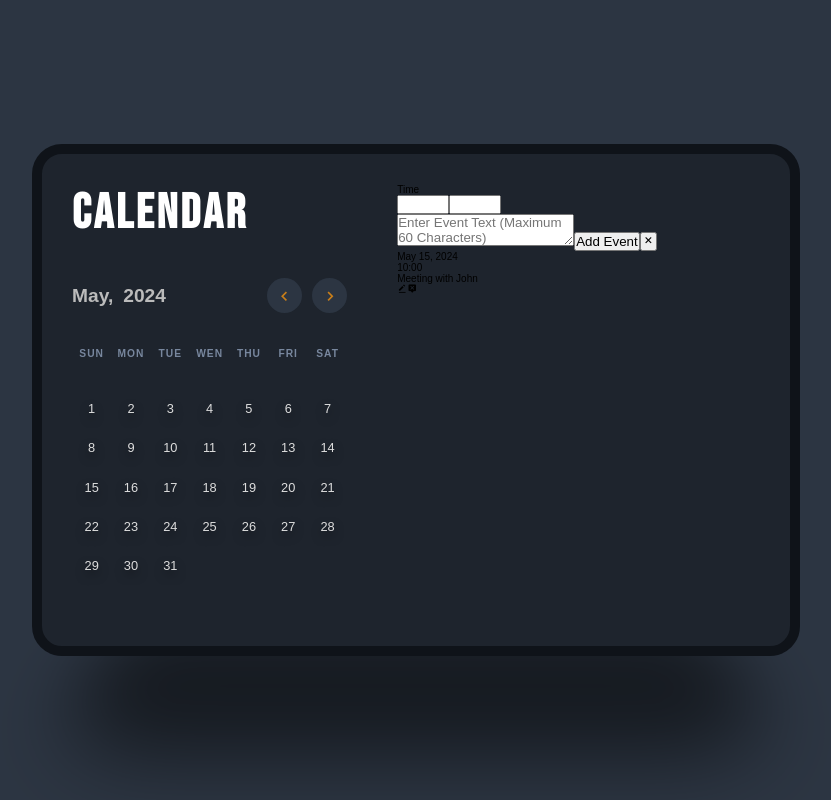
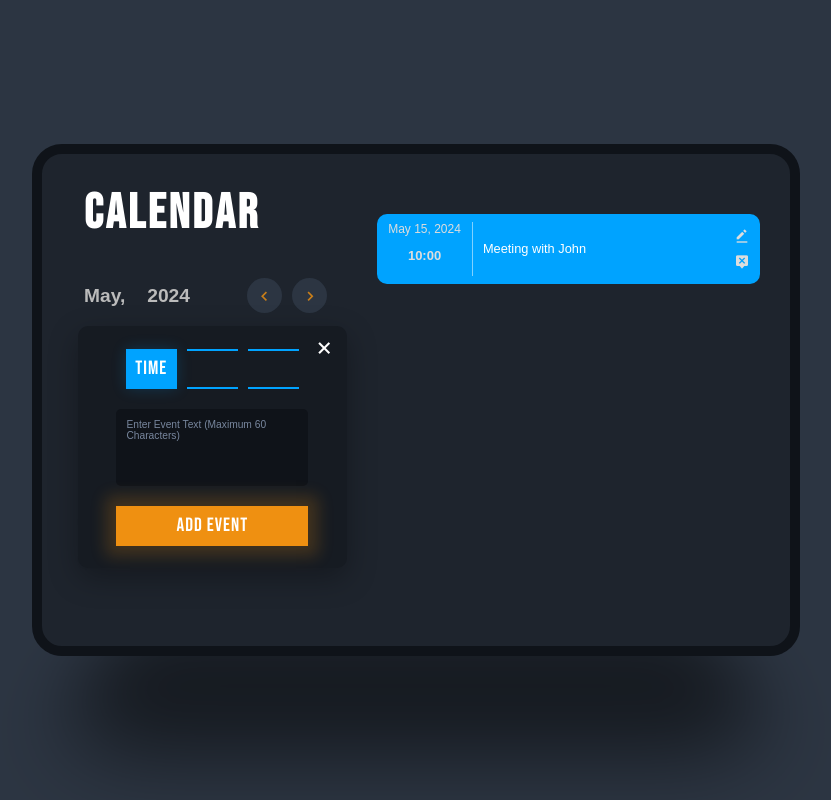
Before and after one commit to xxpalinxx/calendar-app, a React (Vite) app: page / in a window 1280 px wide. Shown: the whole page, without its empty margins (224-1055 px from the left). Built offline with nearby package versions, Linux system fonts and the light colour scheme; a web font is replaced by a local one.

Commit message:
estilos terminados, pasamos a funcionalidad

```diff
--- a/src/Components/CalendarApp.css
+++ b/src/Components/CalendarApp.css
@@ -34,6 +34,7 @@
     font-size: clamp(4rem,3.8cqi,7rem);
     color: #fff;
     letter-spacing: 0.3rem;
+    padding-left: 1.2rem;
 }
 
 .navigate-date {
@@ -46,6 +47,7 @@
 .navigate-date h2 {
     font-size: clamp(1.5rem,1.5cqi,2.5rem);
     color: #bbb;
+    padding-left: 1.2rem;
 }
 
 .buttons {
@@ -98,5 +100,182 @@
     align-items: center;
     color: #ddd;
     cursor: pointer;
-    text-shadow: 0 .5rem 1rem rgba(0, 0, 0, 0.5);
+    text-shadow: 0 .5rem 1rem rgba(0, 0, 0, 0.2);
 }
+
+.current-day {
+    background-color: #ef9011;
+    border-radius: 50%;
+    box-shadow: 0 0 1.5rem rgba(239, 144, 17, 0.3);
+}
+
+.events {
+    width: 60%;
+    height: 100%;
+    padding: 3rem 0;
+}
+
+/* analizar */
+.event-popup {
+    position: absolute;
+    top: 35%;
+    left: 3.6rem;
+    background-color: #161b22;
+    width: clamp(26rem,21cqi,42rem);
+    aspect-ratio: 10 / 9;
+    border-radius: 1rem;
+    box-shadow: 0 1rem 3rem rgba(0, 0, 0, 0.3);
+    display: flex;
+    flex-direction: column;
+    justify-content: center;
+    align-items: center;
+    row-gap: 2rem;
+}
+
+.time-input {
+    display: flex;
+    column-gap: 1rem;
+}
+
+.event-popup-time {
+    width: clamp(4rem,4cqi,7rem);
+    background-color: #00a3ff;
+    color: #fff;
+    font-family: "Bebas Neue", sans-serif;
+    font-size: clamp(1.5rem,1.5cqi,2.2rem);
+    display: flex;
+    justify-content: center;
+    align-items: center;
+    box-shadow: 0 0 1.5rem rgba(0, 163, 255, 0.2); /* revisar */
+    letter-spacing: 0.1rem;
+}
+
+.time-input input {
+    background-color: transparent;
+    border: none;
+    border-top: .2rem solid #00a3ff;
+    border-bottom: .2rem solid #00a3ff;
+    color: #fff;
+    width: clamp(4rem,4cqi,7rem);
+    height: 4rem;
+    text-align: center;
+    font-size: clamp(1.2rem,1.2cqi,1.6rem);
+}
+
+.time-input input[type="number"]::-webkit-outer-spin-button,
+.time-input input[type="number"]::-webkit-inner-spin-button {
+    appearance: none;
+}
+
+.event-popup textarea {
+    width: clamp(15rem,15cqi,25rem);
+    aspect-ratio: 5 / 2;
+    resize: none;
+    background-color: #0f1319;
+    border: none;
+    padding: 1rem;
+    border-radius: 0.5rem;
+    color: #78879e;
+    transition: border .5s;
+}
+
+.event-popup textarea:focus {
+    border: 0.1rem solid #00a3ff;
+}
+
+.event-popup textarea::placeholder {
+    font-size: clamp(1rem,0.8cqi,1.2rem);
+    color: #78879e;
+}
+
+.event-popup textarea:focus::placeholder {
+    color: transparent;
+}
+
+.event-popup-btn {
+    width: clamp(15rem,15cqi,25rem);
+    height: 4rem;
+    background-color: #ef9011;
+    color: #fff;
+    font-family: "Bebas Neue", sans-serif;
+    font-size: clamp(1.5rem,1.5cqi,2.2rem);
+    letter-spacing: .1rem;
+    border: none;
+    box-shadow: 0 0 1.5rem 1rem rgba(239, 144, 17, 0.2);
+}
+
+.event-popup-btn:active {
+    transform: translateY(0.1rem);
+}
+
+.close-event-popup {
+    position: absolute;
+    top: 1rem;
+    right: 1rem;
+    background-color: transparent;
+    border: none;
+    cursor: pointer;
+}
+
+.close-event-popup i {
+    font-size: 2.5rem;
+    color: #fff;
+}
+
+.event {
+    width: 100%;
+    height: 7rem;
+    background-color: #00a3ff;
+    padding: 1.5rem 0;
+    border-radius: 1rem;
+    display: flex;
+    align-items: center;
+    margin-bottom: 2rem;
+    position: relative;
+}
+
+.event-date-wrapper {
+    display: flex;
+    flex-direction: column;
+    align-items: center;
+    width: 25%;
+    border-right: .1rem solid rgba(255, 255, 255, 0.5);
+}
+
+.event-date {
+    font-size: clamp(1rem,1cqi,1.2rem);
+    color: #ddd;
+}
+
+.event-time {
+    font-size: clamp(1.3rem,1cqi,1.6rem);
+    line-height: 4rem;
+    font-weight: bold;
+    color: #ddd;
+}
+
+.event-text {
+    font-size: clamp(1.2rem,1cqi,1.4rem);
+    line-height: 2rem;
+    color: #fff;
+    width: 75%;
+    padding: 0 3rem 0 1rem;
+    overflow-wrap: break-word;
+}
+
+
+.event-buttons {
+    position: absolute;
+    top: 50%;
+    transform: translateY(-50%);
+    right: 1rem;
+    display: flex;
+    flex-direction: column;
+    row-gap: 1rem;
+}
+
+.event-buttons i {
+    font-size: 1.6rem;
+    color: #ddd;
+    cursor: pointer;
+}
--- a/src/Components/CalendarApp.jsx
+++ b/src/Components/CalendarApp.jsx
@@ -39,7 +39,7 @@
                     <span>14</span>
                     <span>15</span>
                     <span>16</span>
-                    <span>17</span>
+                    <span className='current-day'>17</span>
                     <span>18</span>
                     <span>19</span>
                     <span>20</span>
@@ -57,7 +57,7 @@
                 </div>
             </div>
             <div className="events">
-                <div className="events-popup">
+                <div className="event-popup">
                     <div className="time-input">
                         <div className="event-popup-time">Time</div>
                         <input type="number" name='hours' min={0} max={24} className='hours' />
@@ -68,6 +68,7 @@
                     <button className="close-event-popup">
                         <i className="bx bx-x"></i>
                     </button>
+                </div>
                 <div className="event">
                     <div className="event-date-wrapper">
                         <div className="event-date">May 15, 2024</div>
@@ -81,7 +82,6 @@
                 </div>
             </div>
         </div>
-        </div>
     )
 }
 
```
Lines whose indentation alone changed are shown as unchanged.
